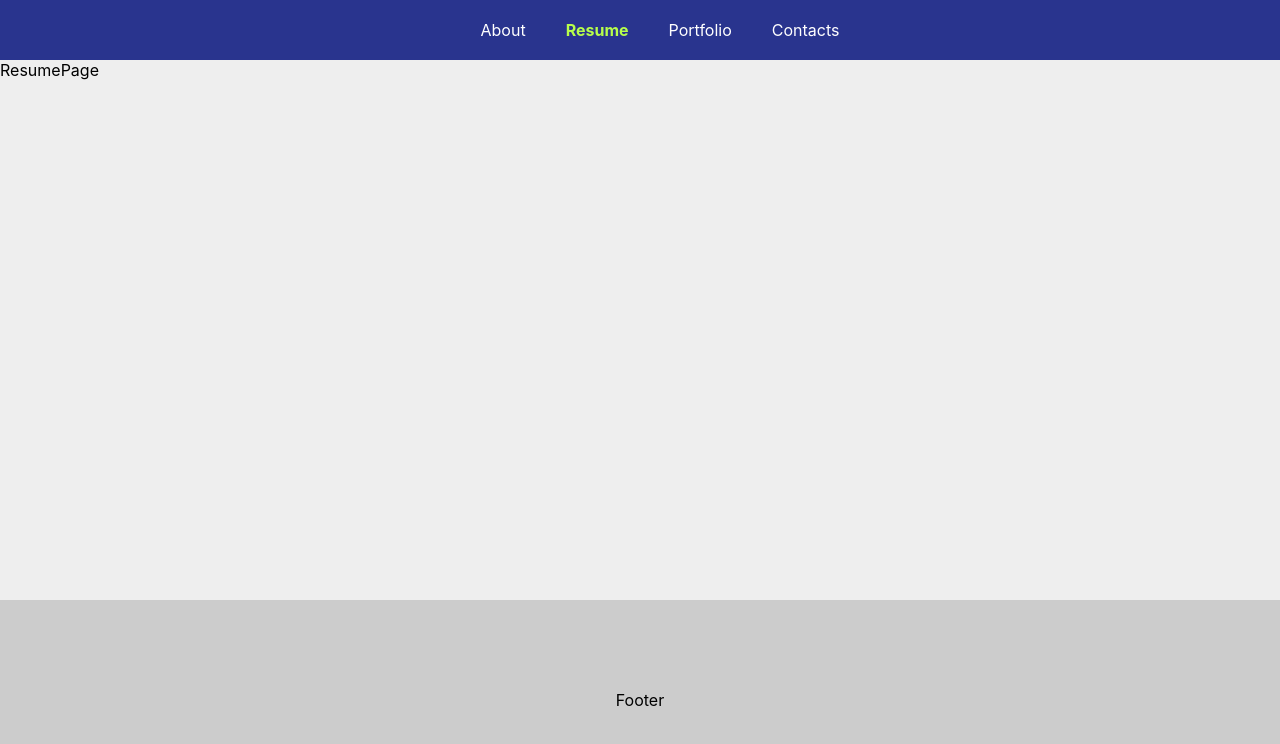
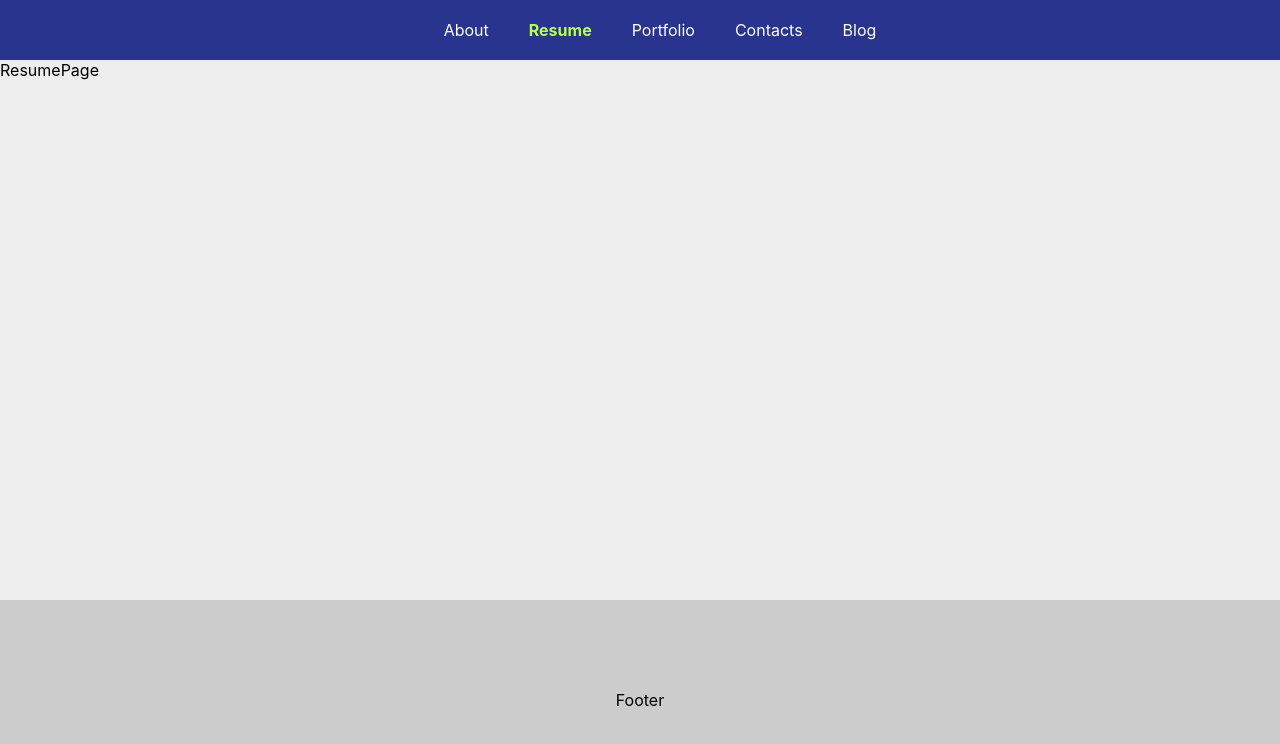
Before and after one commit to an4morph/react-router-lesson, a React (Create React App) app: page / in a window 1280 px wide. Shown: the top 744 px of the page. Built offline with nearby package versions, Linux system fonts and the light colour scheme.

Commit message:
add blog page

```diff
--- a/src/App.js
+++ b/src/App.js
@@ -5,6 +5,7 @@ import { ResumePage } from './pages/resume'
 import { PortfolioPage } from './pages/portfolio'
 import { ContactsPage } from './pages/contacts'
 import { Layout } from './components/layout'
+import { BlogPage } from './pages/blog'
 
 
 function App() {
@@ -28,6 +29,10 @@ function App() {
             path="/contacts"
             element={<ContactsPage />}
           />
+          <Route
+            path="/blog"
+            element={<BlogPage />}
+          />
         </Route>
 
       </Routes>
--- a/src/components/nav/index.jsx
+++ b/src/components/nav/index.jsx
@@ -15,6 +15,9 @@ export const Nav = () => {
       <li>
         <NavLink to="/contacts">Contacts</NavLink>
       </li>
+      <li>
+        <NavLink to="/blog">Blog</NavLink>
+      </li>
     </ul>
   )
 }
--- /dev/null
+++ b/src/pages/blog/index.jsx
@@ -0,0 +1,7 @@
+export const BlogPage = () => {
+  return (
+    <div>
+      BlogPage
+    </div>
+  )
+}
```
